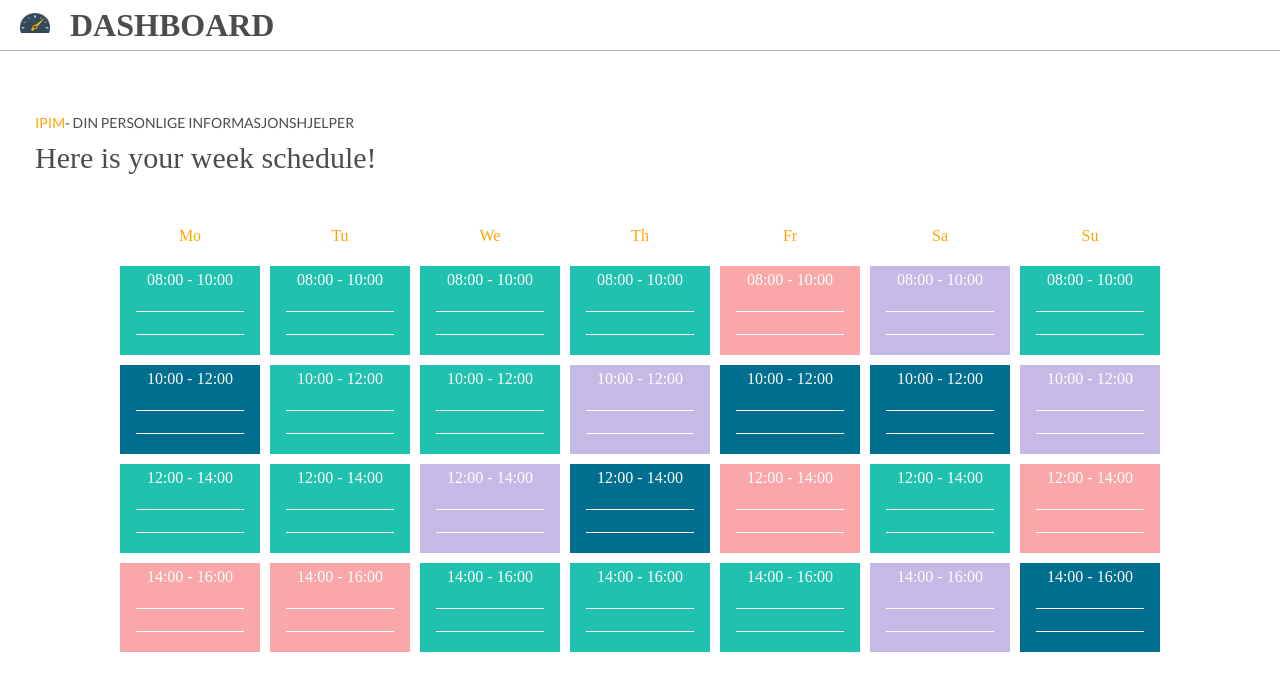
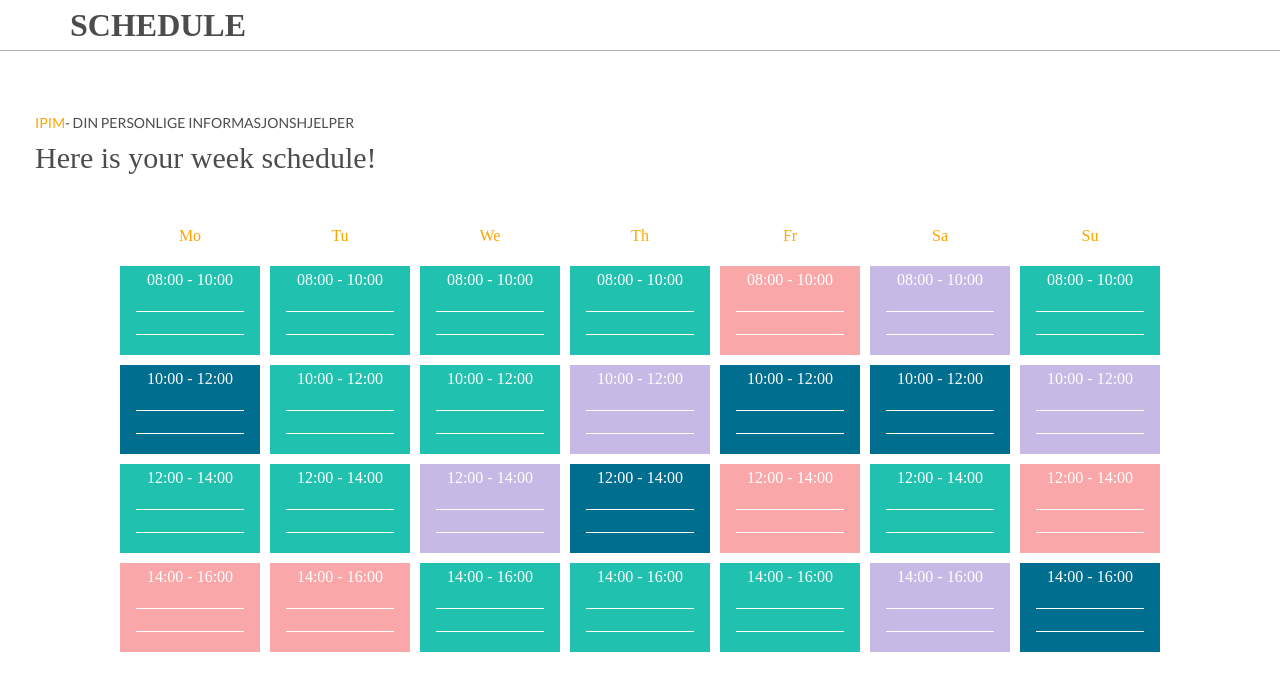
Before and after one commit to mayhelenrs/it2810-webutvikling-h17-prosjekt-3-group-50, a React (Create React App) app in the folder website/: page /schedule in a window 1280 px wide. Shown: the top 690 px of the page. Built offline with nearby package versions, Linux system fonts and the light colour scheme; a web font is replaced by a local one.

Commit message:
change navbar and render in views

```diff
--- a/website/src/components/Navbar.jsx
+++ b/website/src/components/Navbar.jsx
@@ -8,18 +8,12 @@ export class Navbar extends React.Component {
         return (
             <div className="Navbar">
                 <Link to={`/`}>
-                    <img className="navImage" alt={"icon of a speedometer"}
-                         src={require("../assets/images/navbar_lefticon.png")}/>
+                    <img className="navImage" alt={"Navbar image, either a speedometer or a left-arrow"}
+                         src={this.props.navbarImage}/>
                 </Link>
 
                 {/*navbarLocation: Name of the page the user is on. */}
                 <h1>{this.props.navbarLocation}</h1>
-
-                {/* navbarLinks: Send in a <ul> with <li> child-elements containing <a> and <h2> tags.
-                    This way we have all the pages, one click away,
-                    instead of having to go back to the main page.
-                 */}
-                {this.props.navbarLinks}
             </div>
         );
     }
--- a/website/src/views/App.jsx
+++ b/website/src/views/App.jsx
@@ -9,7 +9,6 @@ export class App extends React.Component {
     render() {
         return (
             <div className="body-fullwidth">
-                <Navbar navbarLocation={"DASHBOARD"}/>
                 <div id="content-container">
                     <Switch>
                         <Route exact path='/' component={Frontpage}/>
--- a/website/src/views/AppointmentView.jsx
+++ b/website/src/views/AppointmentView.jsx
@@ -2,6 +2,7 @@ import React from 'react';
 import '../assets/styles/NoteView.css';
 import {AppointmentContainer} from '../components/appointments/AppointmentContainer.jsx'
 import {Categories} from "../components/categories/Categories";
+import {Navbar} from "../components/Navbar";
 
 export class AppointmentView extends React.Component {
 
@@ -9,16 +10,19 @@ export class AppointmentView extends React.Component {
         super(props);
         this.state = {
             appointmentContainer: <AppointmentContainer ref={instance => {
-                    this.appointmentContainer = instance
-                }}/>
+                this.appointmentContainer = instance
+            }}/>
         }
     }
 
     render() {
         return (
-            <Categories id={3} title={"appointments"} filter={() => this.appointmentContainer.filter()}>
-                {this.state.appointmentContainer}
-            </Categories>
+            <div>
+                <Navbar navbarLocation={"APPOINTMENTS"} navbarImage={require("../assets/images/navbar_leftarrow.png")}/>
+                <Categories id={3} title={"appointments"} filter={() => this.appointmentContainer.filter()}>
+                    {this.state.appointmentContainer}
+                </Categories>
+            </div>
         );
     }
 
--- a/website/src/views/NoteView.jsx
+++ b/website/src/views/NoteView.jsx
@@ -2,6 +2,7 @@ import React from 'react';
 import '../assets/styles/NoteView.css';
 import {NoteContainer} from '../components/notes/NoteContainer.jsx'
 import {Categories} from "../components/categories/Categories";
+import {Navbar} from "../components/Navbar";
 
 export class NoteView extends React.Component {
 
@@ -16,9 +17,12 @@ export class NoteView extends React.Component {
 
     render() {
         return (
-            <Categories id={1} title={"notes"} filter={() => this.noteContainer.filter()}>
-                {this.state.noteContainer}
-            </Categories>
+            <div className="body-fullwidth">
+                <Navbar navbarLocation={"NOTES"} navbarImage={require("../assets/images/navbar_leftarrow.png")}/>
+                <Categories id={1} title={"notes"} filter={() => this.noteContainer.filter()}>
+                    {this.state.noteContainer}
+                </Categories>
+            </div>
         );
     }
 
--- a/website/src/views/Schedule.jsx
+++ b/website/src/views/Schedule.jsx
@@ -1,6 +1,7 @@
 import React from 'react';
 import {DayGrid} from "../components/schedule/DayGrid";
 import {Pagetext} from "../components/Pagetext";
+import {Navbar} from "../components/Navbar";
 import "../assets/styles/App.css"
 import "../assets/styles/Schedule.css"
 
@@ -10,7 +11,8 @@ export class Schedule extends React.Component {
     // Rendering the view, for the under page Schedule.
     render() {
         return(
-            <div className={"body-fullwidth"}>
+            <div className={"body-fullwidth"} >
+                <Navbar navbarLocation={"SCHEDULE"} navbarImage={require("../assets/images/navbar_leftarrow.png")}/>
                 <div className={"calendar-body"}>
                     <br/>
                     <Pagetext text={"Here is your week schedule!"}/>
--- a/website/src/views/ToDoView.jsx
+++ b/website/src/views/ToDoView.jsx
@@ -2,6 +2,7 @@ import React from 'react';
 import '../assets/styles/ToDo.css';
 import {ToDo} from '../components/todo/ToDo.jsx';
 import {Categories} from '../components/categories/Categories.jsx';
+import {Navbar} from "../components/Navbar";
 
 //Parent of components/ToDo
 export class ToDoView extends React.Component {
@@ -20,9 +21,12 @@ export class ToDoView extends React.Component {
 
     render() {
         return (
-            <Categories id={2} title={"todos"} filter={() => this.todo.filter()}>
-                {this.state.todo}
-            </Categories>
+            <div className={"body-fullwidth"}>
+                <Navbar navbarLocation={"TODOS"} navbarImage={require("../assets/images/navbar_leftarrow.png")}/>
+                <Categories id={2} title={"todos"} filter={() => this.todo.filter()}>
+                    {this.state.todo}
+                </Categories>
+            </div>
         );
     }
 }
--- a/website/src/views/frontpage.jsx
+++ b/website/src/views/frontpage.jsx
@@ -1,12 +1,14 @@
 import React from 'react';
 import '../assets/styles/App.css';
 import {Pagetext, TileGrid} from '../components';
+import {Navbar} from "../components/Navbar";
 
 export class Frontpage extends React.Component {
 
     render() {
         return (
             <div className="body-fullwidth">
+                <Navbar navbarLocation={"DASHBOARD"} navbarImage={require("../assets/images/navbar_lefticon.png")}/>
                 <div className="frontpage-body">
                     <br/>
                     <Pagetext text={"VELKOMMEN!"}/>
```
Also changed, not shown: website/src/assets/images/navbar_leftarrow.png (added), 1 other file (tests, documents, lock files or other folders).
